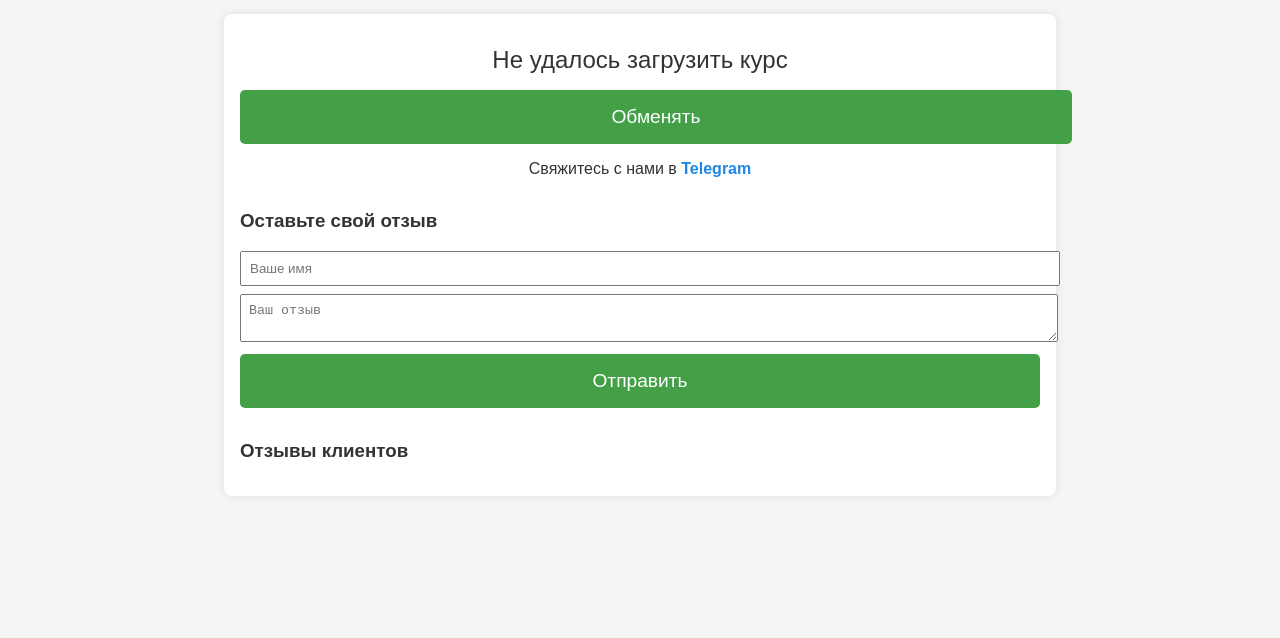
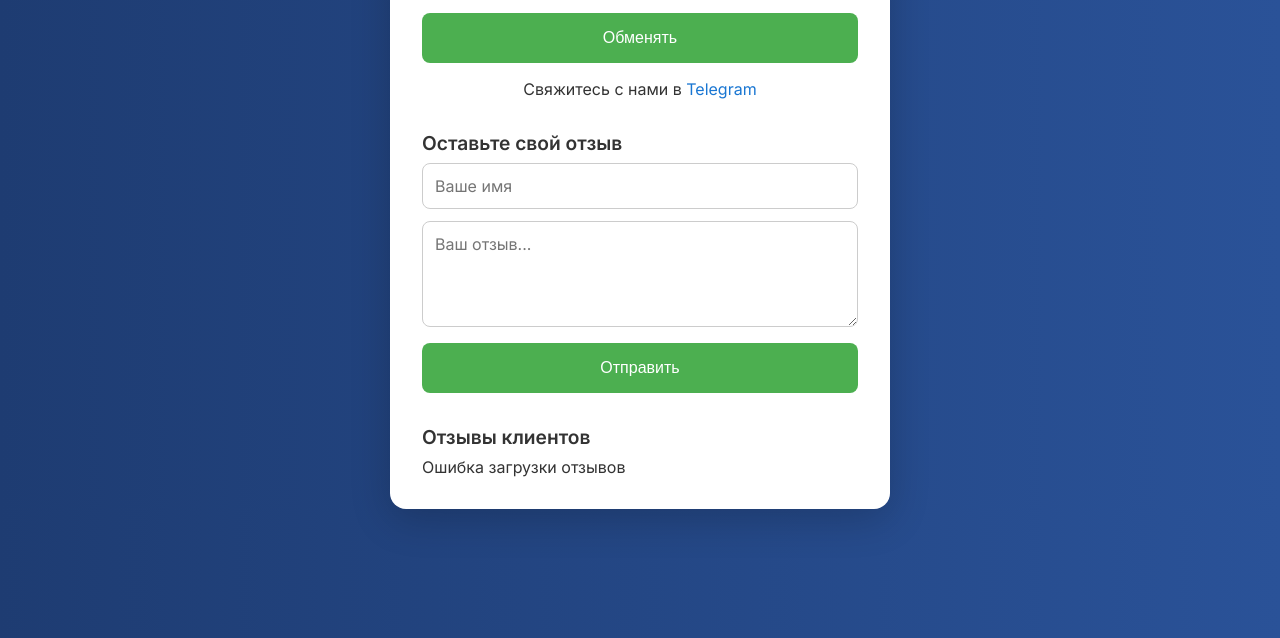
Before and after one commit to mrdedmays/obmen-landing, a plain HTML site: page index.html in a window 1280 px wide. Shown: the part 162-800 px from the top of the page. Drawn offline with Linux system fonts and the light colour scheme; no server answers.

Commit message:
index.html

```diff
--- a/index.html
+++ b/index.html
@@ -1,137 +1,152 @@
 <!DOCTYPE html>
 <html lang="ru">
 <head>
-  <meta charset="UTF-8">
-  <meta name="viewport" content="width=device-width, initial-scale=1.0">
-  <title>Обменник</title>
+  <meta charset="UTF-8" />
+  <meta name="viewport" content="width=device-width, initial-scale=1.0" />
+  <title>Обмен криптовалют</title>
+  <link href="https://fonts.googleapis.com/css2?family=Inter:wght@400;600&display=swap" rel="stylesheet" />
   <style>
+    * {
+      box-sizing: border-box;
+    }
     body {
-      font-family: Arial, sans-serif;
-      background-color: #f5f5f5;
       margin: 0;
-      padding: 0;
-      color: #333;
+      font-family: 'Inter', sans-serif;
+      background: linear-gradient(to right, #1e3c72, #2a5298);
+      color: #fff;
     }
     header {
-      background-color: #1e88e5;
-      color: white;
       text-align: center;
-      padding: 2rem 1rem;
+      padding: 3rem 1rem 1rem;
+      font-size: 2rem;
+      font-weight: 600;
     }
     .container {
-      max-width: 800px;
-      margin: 2rem auto;
-      padding: 1rem;
-      background: white;
-      border-radius: 8px;
-      box-shadow: 0 0 10px rgba(0,0,0,0.1);
+      max-width: 500px;
+      margin: 0 auto;
+      background: #fff;
+      color: #333;
+      border-radius: 16px;
+      padding: 2rem;
+      box-shadow: 0 10px 40px rgba(0, 0, 0, 0.2);
     }
     .rate {
-      font-size: 1.5rem;
-      margin: 1rem 0;
       text-align: center;
+      font-size: 1.2rem;
+      font-weight: 600;
+      margin-bottom: 1rem;
     }
     .exchange-btn {
-      display: block;
       width: 100%;
       padding: 1rem;
-      background-color: #43a047;
+      background-color: #4caf50;
       color: white;
-      font-size: 1.2rem;
+      font-size: 1rem;
+      border: none;
+      border-radius: 8px;
+      cursor: pointer;
+      margin-bottom: 1rem;
+      transition: background 0.3s ease;
+    }
+    .exchange-btn:hover {
+      background-color: #45a049;
+    }
+    .telegram {
       text-align: center;
-      border: none;
-      border-radius: 5px;
-      cursor: pointer;
+      margin-bottom: 2rem;
+    }
+    .telegram a {
+      color: #1976d2;
+      font-weight: 500;
       text-decoration: none;
     }
-    .telegram {
+    .review-form h3,
+    .reviews h3 {
       margin-top: 1rem;
-      text-align: center;
+      margin-bottom: 0.5rem;
+      font-size: 1.2rem;
     }
-    .telegram a {
-      color: #1e88e5;
-      text-decoration: none;
-      font-weight: bold;
-    }
-    .reviews {
-      margin-top: 2rem;
+    input,
+    textarea {
+      width: 100%;
+      padding: 0.75rem;
+      margin-bottom: 0.75rem;
+      border-radius: 8px;
+      border: 1px solid #ccc;
+      font-size: 1rem;
+      font-family: inherit;
     }
     .review {
-      background: #f0f0f0;
-      padding: 1rem;
+      background: #f7f7f7;
+      padding: 0.75rem 1rem;
       margin-bottom: 1rem;
-      border-radius: 5px;
-    }
-    .review-form {
-      margin-top: 2rem;
+      border-left: 4px solid #2196f3;
+      border-radius: 6px;
     }
   </style>
 </head>
 <body>
   <header>
-    <h1>Обмен криптовалют</h1>
+    Обмен криптовалют
   </header>
   <div class="container">
-    <div class="rate" id="rate">
-      Загружаем курс...
+    <div class="rate" id="rate">Загружаем курс...</div>
+    <button class="exchange-btn">Обменять</button>
+    <div class="telegram">
+      Свяжитесь с нами в <a href="https://t.me/" target="_blank">Telegram</a>
     </div>
-    <a href="https://t.me/@hohogrn" class="exchange-btn">Обменять</a>
-    <div class="telegram">
-      Свяжитесь с нами в <a href="https://t.me/@hohogrn">Telegram</a>
-    </div>
-
     <div class="review-form">
       <h3>Оставьте свой отзыв</h3>
-      <input type="text" id="name" placeholder="Ваше имя" style="width:100%;padding:0.5rem;margin-bottom:0.5rem;">
-      <textarea id="comment" placeholder="Ваш отзыв" style="width:100%;padding:0.5rem;margin-bottom:0.5rem;"></textarea>
-      <button onclick="submitReview()" class="exchange-btn" style="margin-bottom: 1rem;">Отправить</button>
+      <input type="text" id="name" placeholder="Ваше имя" />
+      <textarea id="comment" rows="4" placeholder="Ваш отзыв..."></textarea>
+      <button onclick="submitReview()" class="exchange-btn">Отправить</button>
     </div>
-
     <div class="reviews">
       <h3>Отзывы клиентов</h3>
       <div id="reviews-list"></div>
     </div>
   </div>
+
   <script>
     async function getRate() {
       try {
         const response = await fetch('https://api.coingecko.com/api/v3/simple/price?ids=tether&vs_currencies=rub');
         const data = await response.json();
-        const rate = data.tether.rub;
-        document.getElementById('rate').innerText = `Курс: 1 USDT = ${rate} RUB`;
-      } catch (error) {
+        document.getElementById('rate').innerText = `Курс: 1 USDT = ${data.tether.rub} RUB`;
+      } catch (err) {
         document.getElementById('rate').innerText = 'Не удалось загрузить курс';
-        console.error('Ошибка загрузки курса:', error);
       }
     }
 
     async function submitReview() {
       const name = document.getElementById('name').value.trim();
       const comment = document.getElementById('comment').value.trim();
-
       if (!name || !comment) {
         alert('Пожалуйста, заполните оба поля.');
         return;
       }
-
-      const response = await fetch('https://script.google.com/macros/s/AKfycbxkjKgCPww0IsmROVKtqnI6q2EzzN1mR6OCIF6vZ07VoDN3Dcrgzexq3NB5pszeqbWs/exec', {
+      try {
+        const res = await fetch('https://script.google.com/macros/s/AKfycbxkjKgCPww0IsmROVKtqnI6q2EzzN1mR6OCIF6vZ07VoDN3Dcrgzexq3NB5pszeqbWs/exec', {
           method: 'POST',
-        body: JSON.stringify({ name, comment }),
           headers: {
             'Content-Type': 'application/json'
-        }
+          },
+          body: JSON.stringify({ name, comment })
         });
-
-      if (response.ok) {
+        if (res.ok) {
           document.getElementById('name').value = '';
           document.getElementById('comment').value = '';
           loadReviews();
         } else {
           alert('Ошибка при отправке отзыва.');
         }
+      } catch (e) {
+        alert('Ошибка соединения.');
+      }
     }
 
     async function loadReviews() {
+      try {
         const res = await fetch('https://script.google.com/macros/s/AKfycbxkjKgCPww0IsmROVKtqnI6q2EzzN1mR6OCIF6vZ07VoDN3Dcrgzexq3NB5pszeqbWs/exec');
         const data = await res.json();
         const container = document.getElementById('reviews-list');
@@ -142,12 +157,15 @@
           div.textContent = `${r.name}: ${r.comment}`;
           container.appendChild(div);
         });
+      } catch (err) {
+        document.getElementById('reviews-list').innerText = 'Ошибка загрузки отзывов';
+      }
     }
 
     window.onload = () => {
       getRate();
       loadReviews();
-    };
+    }
   </script>
 </body>
 </html>
```
Lines whose indentation alone changed are shown as unchanged.
